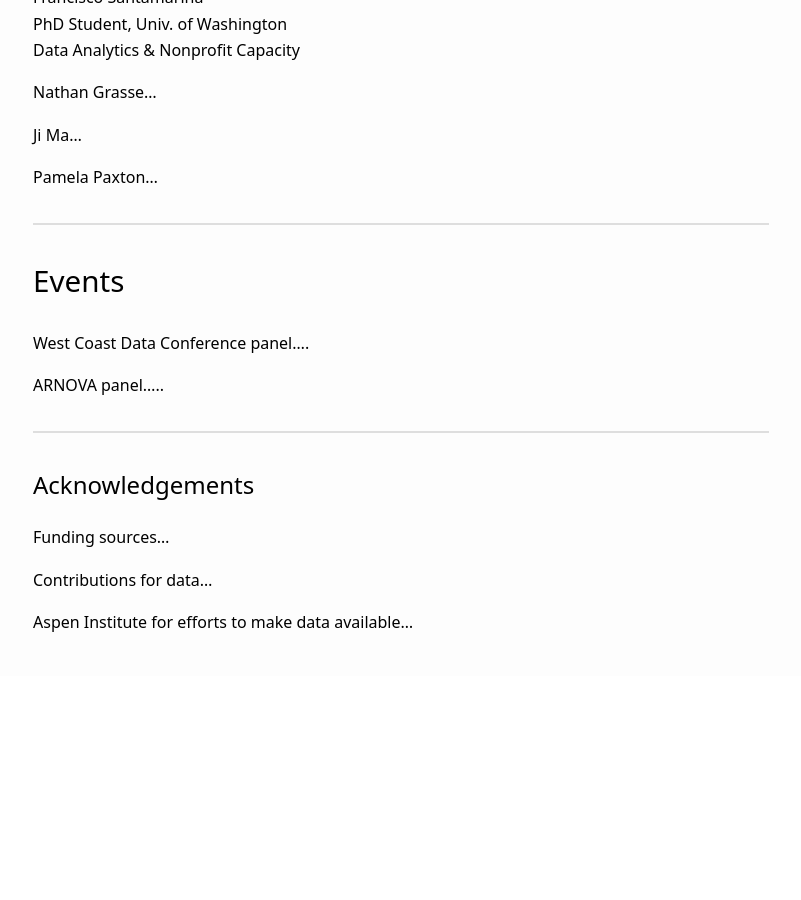
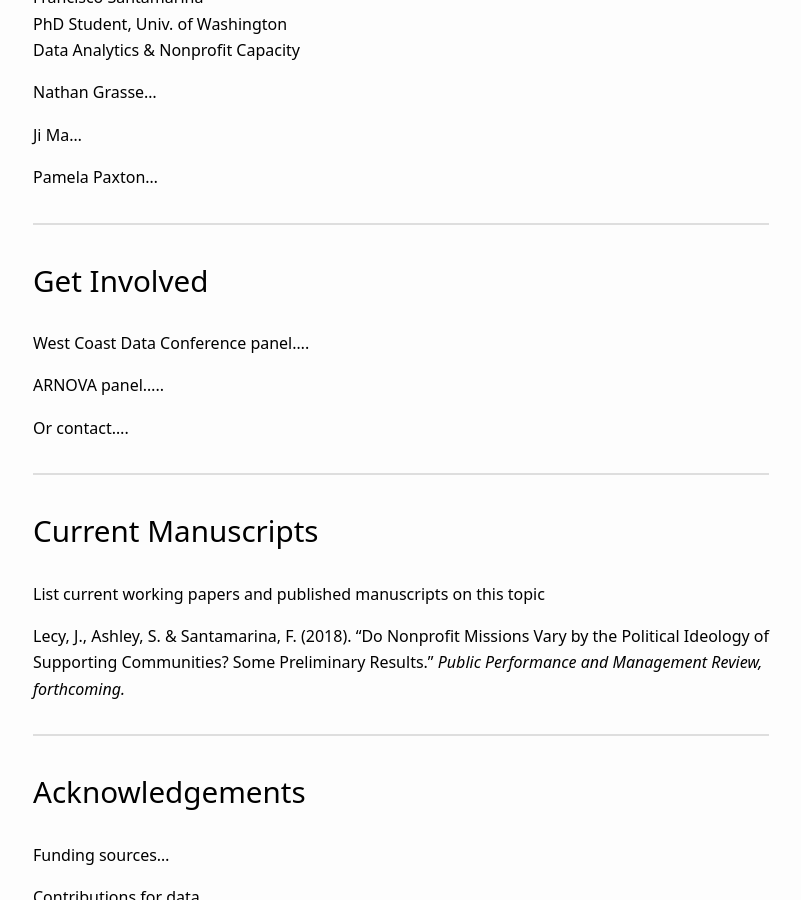
Before and after one commit to Nonprofit-Open-Data-Collective/machine_learning_mission_codes, a Jekyll site: the page built from docs/about.md, in a window 1280 px wide and 900 px high, scrolled down 535 px. Shown: the whole window, without its empty margins (239-1040 px from the left). Built offline with Jekyll 4.4.1, drawn with Linux system fonts in a browser that asks for light colours; our own code applies the rules of GitHub Pages for plain Markdown files; before the commit the page ends 1211 px from its top, so only the background shows below that.

Commit message:
Update about.md

```diff
--- a/docs/about.md
+++ b/docs/about.md
@@ -22,19 +22,31 @@ Ji Ma...
 
 Pamela Paxton...
 
-
 ------
 
-# Events
+# Get Involved
 
 West Coast Data Conference panel....
 
 ARNOVA panel.....
 
+Or contact....
 
 -----
 
-## Acknowledgements
+# Current Manuscripts
+
+List current working papers and published manuscripts on this topic
+
+Lecy, J., Ashley, S. & Santamarina, F. (2018). “Do Nonprofit Missions Vary by the Political Ideology of Supporting Communities? Some Preliminary Results.” *Public Performance and Management Review, forthcoming.*
+
+
+
+
+
+-----
+
+# Acknowledgements
 
 Funding sources...
 
```
